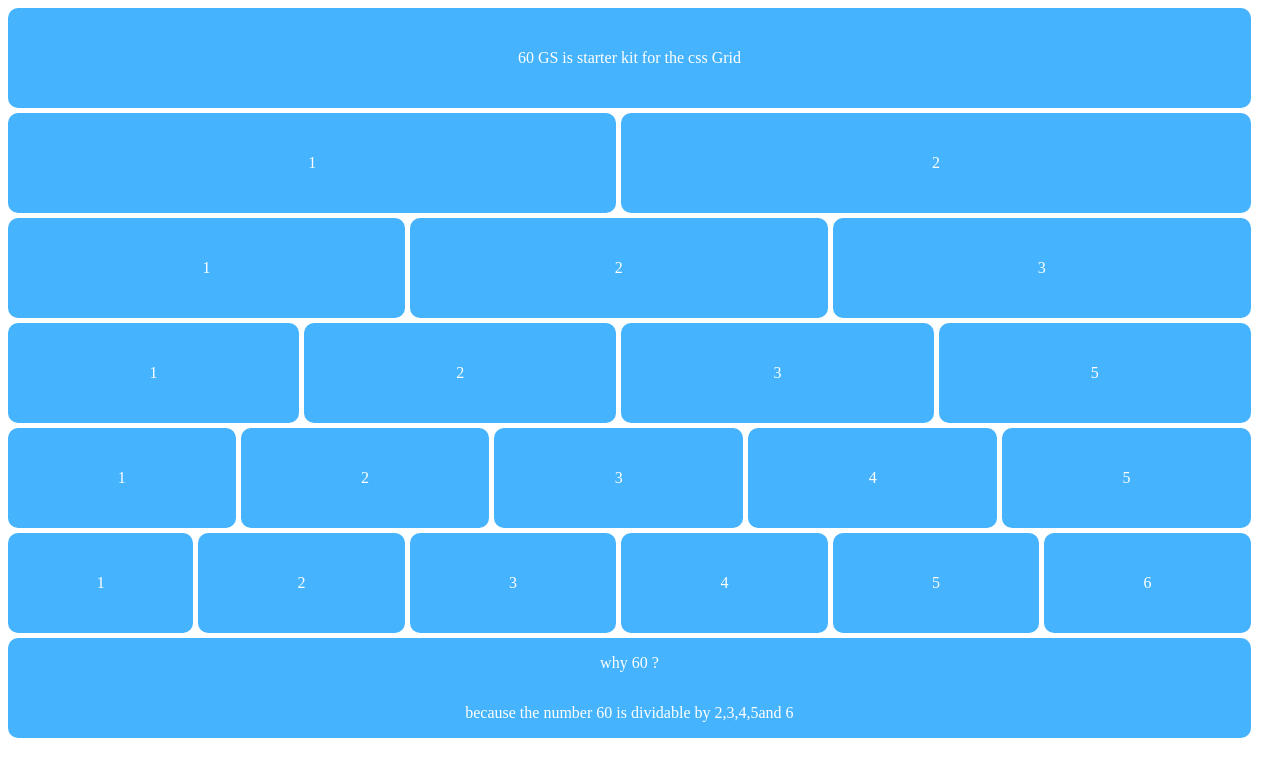
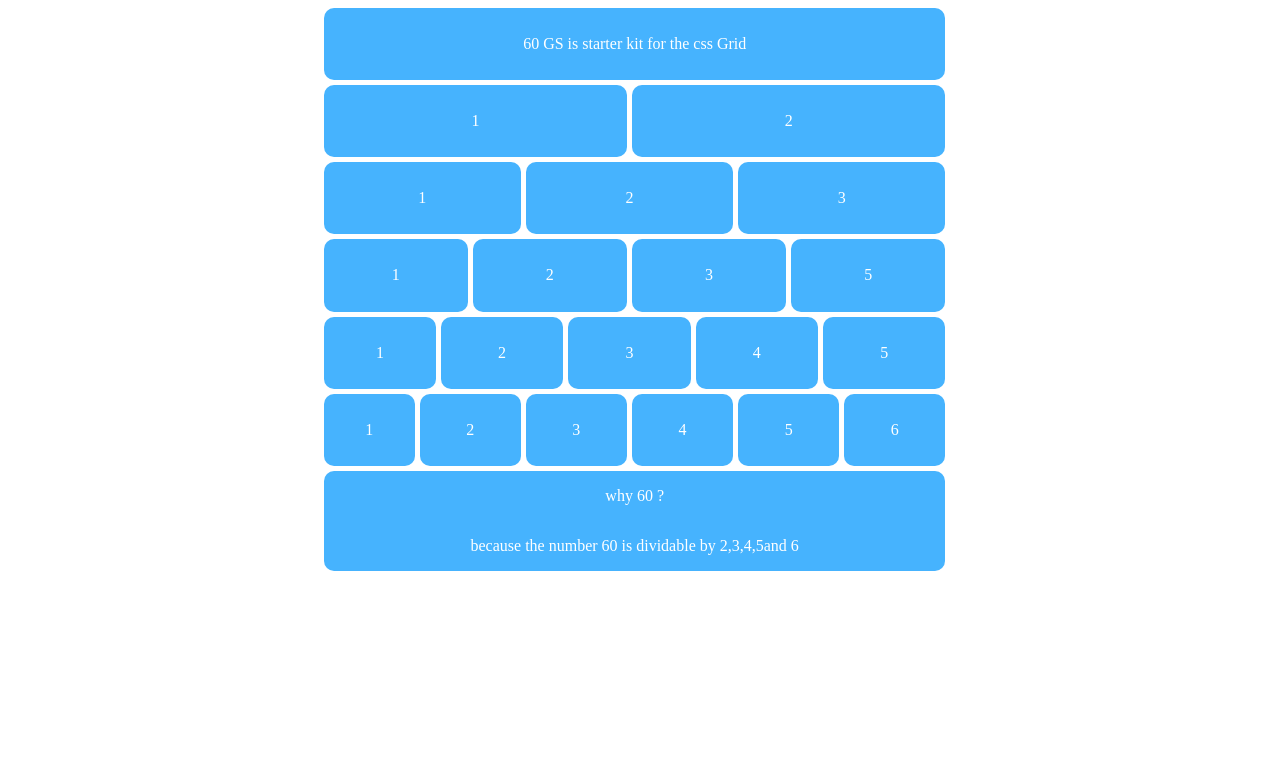
Before and after one commit to SamerAljbour/grid-system, a plain HTML site: page ex5/index.html in a window 1280 px wide. Drawn offline with Linux system fonts and the light colour scheme.

Commit message:
Update index.css

```diff
--- a/ex5/index.css
+++ b/ex5/index.css
@@ -1,9 +1,12 @@
 .container{
     display: grid;
     grid-template-columns: repeat(60,1fr);
-    grid-template-rows: repeat(7,1fr);
+    grid-template-rows: repeat(8,1fr);
     text-align: center;
     gap: 5px;
+    width: 50%;
+    height: 80vh;
+    padding-left: 25%;
 }
 .container > div{
     background-color: #46b3fe;
```
